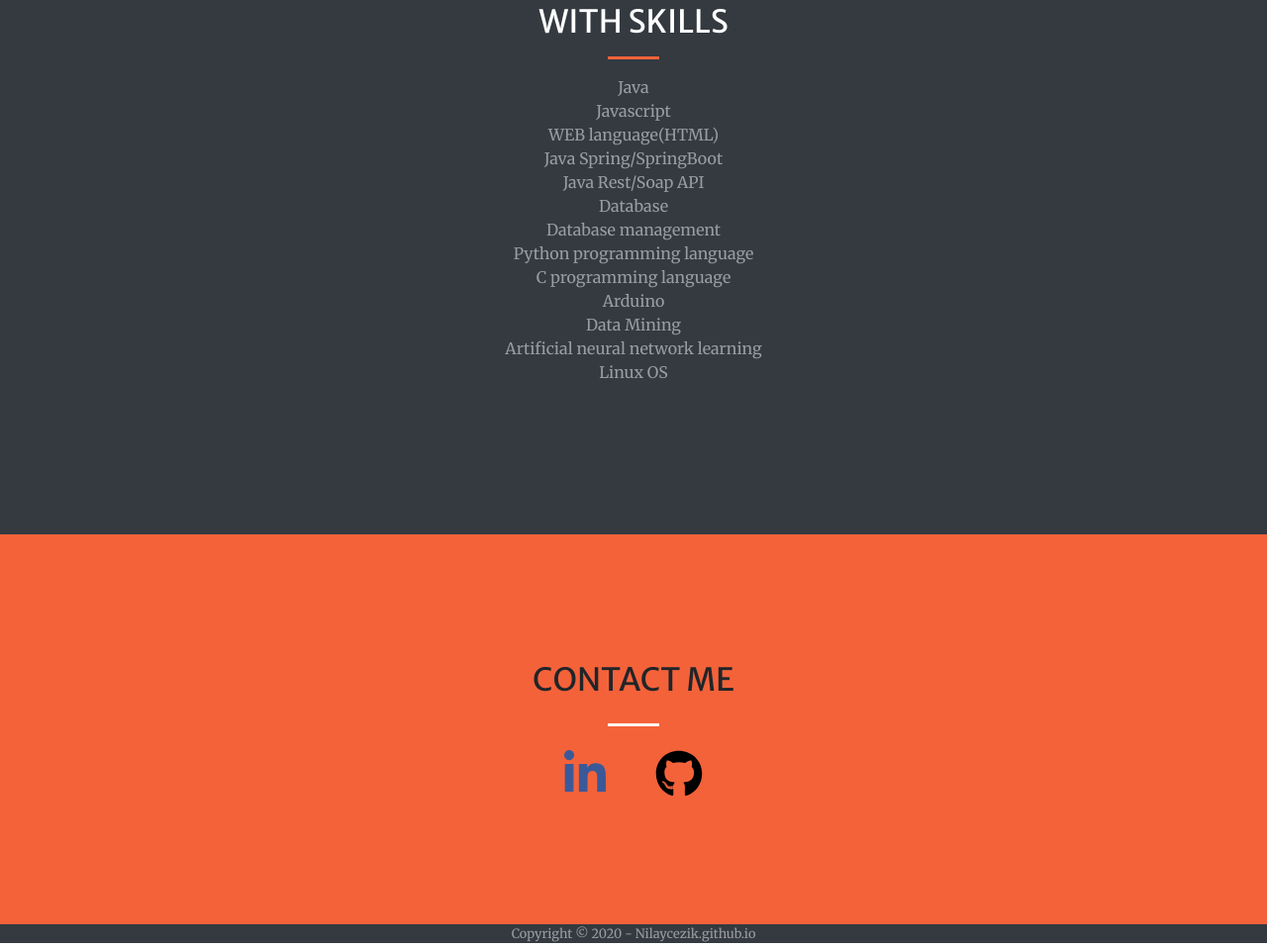
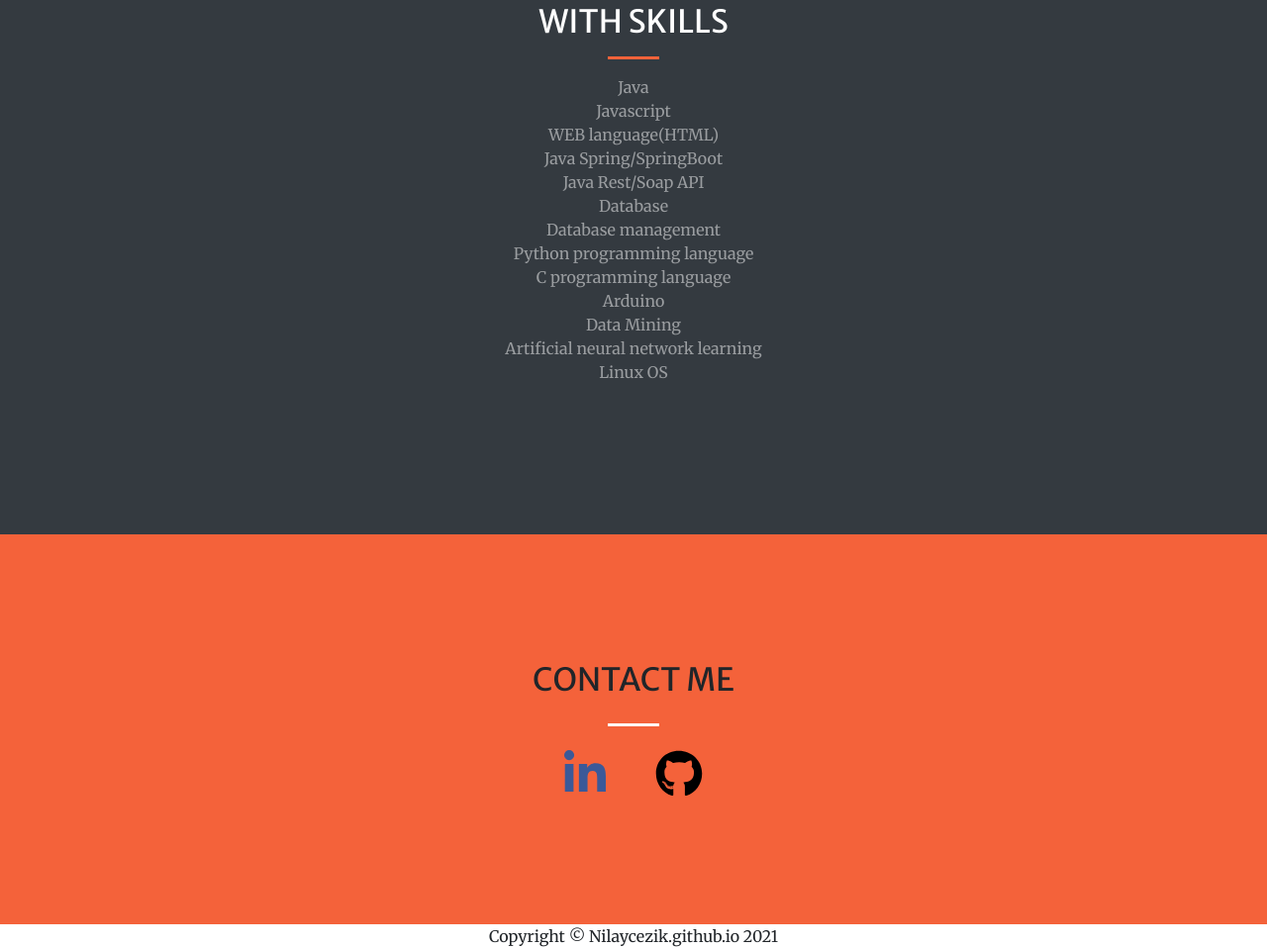
Before and after one commit to Nilaycezik/Nilaycezik.github.io, a plain HTML site: page index.html in a window 1280 px wide. Shown: the part 2588-3546 px from the top of the page at 99% size. Drawn offline with nearby package versions, Linux system fonts and the light colour scheme.

Commit message:
new version

```diff
--- a/index.html
+++ b/index.html
@@ -210,10 +210,10 @@
 
 
 <!-- Footer-->
-<footer class="bg-dark">
-    <div class="container">
-        <div class="small text-center ">
-            <p class="text-white-50 mb-4">Copyright © 2020 - Nilaycezik.github.io</p></div>
+<footer class="bg-white">
+      <div class="container my-auto">
+                <p style="text-align: center"> Copyright &copy; Nilaycezik.github.io
+                    <script>document.write(new Date().getFullYear())</script>
     </div>
 </footer>
 
```
